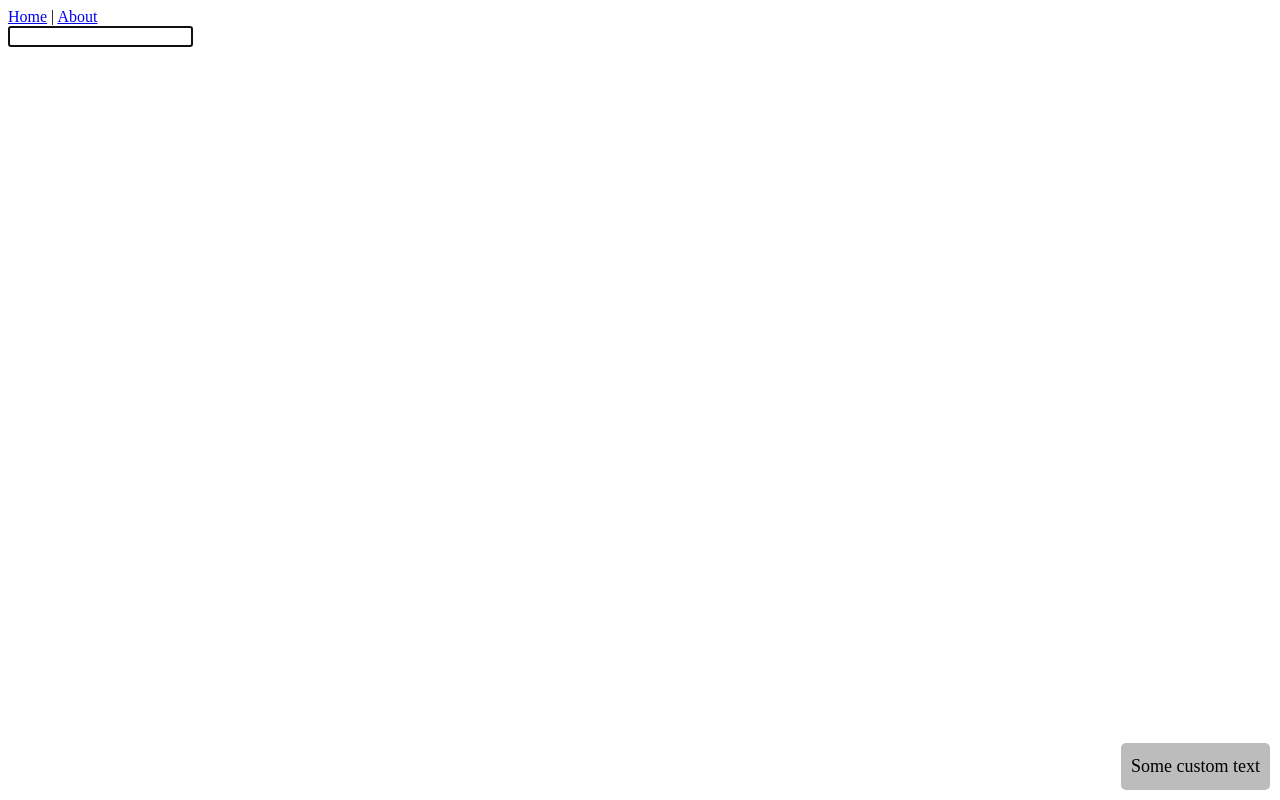
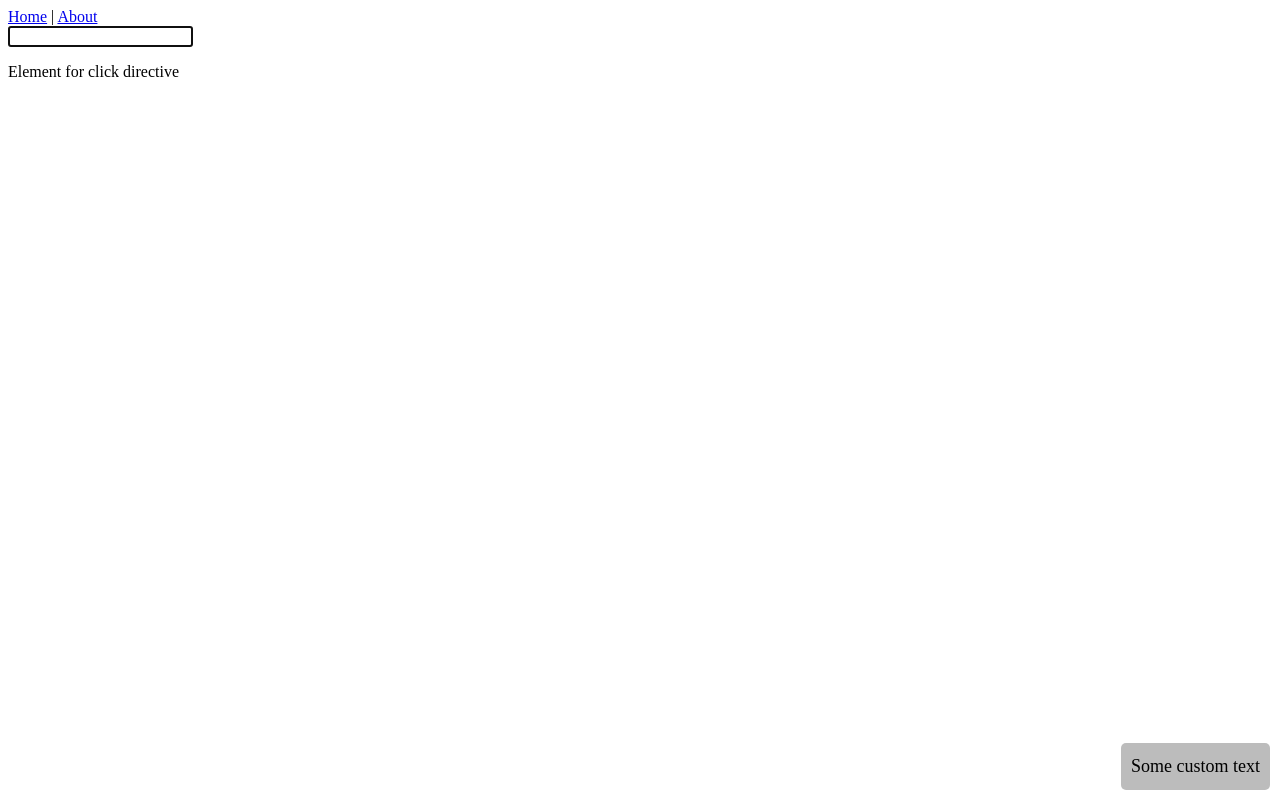
Before and after one commit to Pots1988/vue-directives, a Vue app: page / in a window 1280 px wide. Built offline with nearby package versions, Linux system fonts and the light colour scheme.

Commit message:
Added clipboardCopy directive

```diff
--- a/src/directives/clipboardCopy.js
+++ b/src/directives/clipboardCopy.js
@@ -1,3 +1,82 @@
+const copyFunc = (text, callback, position) => {
+  return () => {
+    console.log('Click')
+    const el = document.createElement('textarea')
+    el.value = text
+    el.setAttribute('readonly', '')
+    el.style.position = 'absolute'
+    el.style.left = '-9999px'
+    document.body.appendChild(el)
+    el.select()
+    document.execCommand('copy')
+    document.body.removeChild(el)
+
+    const copiedObj = document.createElement('div')
+    copiedObj.style.position = 'absolute'
+    copiedObj.style.padding = '10px'
+    copiedObj.style.borderRadius = '5px'
+    copiedObj.style.backgroundColor = 'rgba(123, 123, 123, 0.5)'
+    copiedObj.textContent = 'copied'
+
+    if (Object.keys(position).length) {
+      for (const key in position) {
+        if (key in document.body.style) {
+          switch (key) {
+            case 'bottom':
+              copiedObj.top = '100%'
+              copiedObj.marginTop = '10px'
+              break
+            case 'top':
+              copiedObj.bottom = '100%'
+              copiedObj.marginBottom = '10px'
+              break
+            case 'left':
+              copiedObj.right = '100%'
+              copiedObj.marginRight = '10px'
+              break
+            case 'right':
+              copiedObj.left = '100%'
+              copiedObj.marginLeft = '10px'
+              break
+          }
+        }
+      }
+    } else {
+      copiedObj.left = '50%'
+      copiedObj.bottom = '100%'
+      copiedObj.transform = 'translateX(-50%)'
+      copiedObj.marginBottom = '10px'
+    }
+
+    document.body.appendChild(copiedObj)
+
+    setTimeout(() => {
+      copiedObj.remove()
+    }, 1000)
+
+    if (callback) {
+      setTimeout(callback, 1000)
+    }
+  }
+}
+
 export default {
+  bind (el, { arg, value, modifiers }) {
+    if (arg && `on${arg}` in window) {
+      const text = typeof value === 'object' ? value.text : value
 
+      const { callback = null } = value
+
+      if (text.length) {
+        el.style.position = 'relative'
+        el.addEventListener(arg, copyFunc(text, callback, modifiers))
+      }
+    }
+  },
+  unbind (el, { arg }) {
+    if (arg && `on${arg}` in window) {
+      el.style.position = ''
+      el.removeEventListener(arg, copyFunc())
+    }
+  }
 }
--- a/src/views/Home.vue
+++ b/src/views/Home.vue
@@ -5,8 +5,11 @@
       name=""
       id=""
       v-focus
-      v-clipboardCopy:copy="coppied"
     />
+    <p v-clipboardCopy:click.top="{
+      text: textForCopy,
+      callback: coppied
+    }">Element for click directive</p>
     <div
       v-sticky:click.bottom.right="stickyFunc"
       class="message"
@@ -31,7 +34,8 @@ export default {
   data () {
     return {
       text1: 'Some text1',
-      text2: 'Somet text2'
+      text2: 'Somet text2',
+      textForCopy: 'Some text'
     }
   },
 
```
